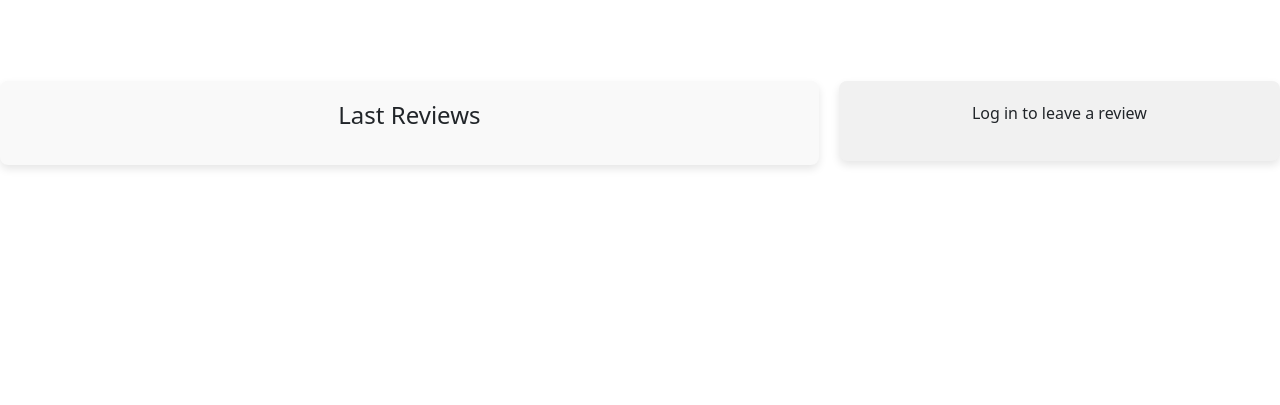
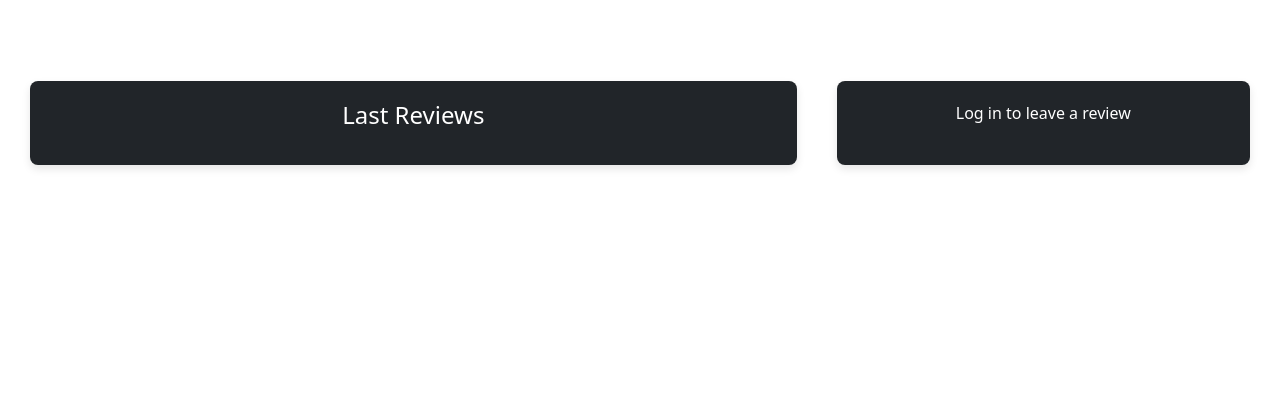
Before and after one commit to nazar0309/Game-Glance, a Django app: template gameblog/templates/gameblog/game_review.html in a window 1280 px wide. Shown: the part 163-568 px from the top of the page. Run offline with Django 4.2, Linux system fonts and the light colour scheme; the template is opened without the code that fills it, so the values that code supplies are empty; some libraries are stand-ins or nearby versions.

Commit message:
Add style to review cards

```diff
--- a/gameblog/templates/gameblog/game_review.html
+++ b/gameblog/templates/gameblog/game_review.html
@@ -15,8 +15,8 @@
     </div>
 </div>
 
-<div class='reviews_container'>
-    <div class='last_reviews'>
+<div class='reviews_container '>
+    <div class='last_reviews bg-dark text-white'>
         <h2>Last Reviews</h2>
         <div class="reviews_grid">
             {% for review in reviews %}
@@ -27,18 +27,19 @@
             {% endfor %}
         </div>
     </div>
-    <div class='add_review'>
+    <div class='add_review bg-dark text-white'>
         {% if user.is_authenticated %}
         <h2>Leave Review:</h2>
         <p>Posting as: {{ user.username }}</p>
         <form id="reviewForm" method="post" style="margin-top: 1.3em;">
             {{ review_form | crispy }}
             {% csrf_token %}
-            <button id="submitButton" type="submit" class="btn btn-signup btn-lg">Submit</button>
+            <button id="submitButton" type="submit" class="btn btn-outline-success">Submit</button>
         </form>
         {% else %}
         <p>Log in to leave a review</p>
         {% endif %}
     </div>
 </div>
+
 {% endblock %}
--- a/static/css/style.css
+++ b/static/css/style.css
@@ -92,84 +92,70 @@ body {
 
 /* Container holding both reviews sections */
 .reviews_container {
-    display: flex;                 /* Enables flexbox layout */
-    justify-content: space-between; /* Puts space between the two sections */
-    align-items: flex-start;       /* Aligns the items at the top */
-    margin: 20px 0;               /* Adds some space around the container */
+    display: flex;
+    justify-content: space-between;
+    align-items: stretch;
+    margin: 30px;
 }
 
-/* Last Reviews section (left side, takes 70% of the width) */
+/* Last Reviews section */
 .last_reviews {
-    text-align: center;
-    flex-basis: 65%;               /* Takes up 70% of the container width */
-    margin-right: 20px;            /* Adds space between the two sections */
+    align-items: center;
+    flex-basis: 65%;                 /* Takes up 65% of the container width */
+    margin-right: 40px;              /* Adds space between the two sections */
     padding: 20px;
-    background-color: #f9f9f9;     /* Light background for distinction */
-    border-radius: 8px;            /* Rounded corners */
-    box-shadow: 0 4px 8px rgba(0, 0, 0, 0.1); /* Light shadow for depth */
+    background-color: #f9f9f9;
+    border-radius: 8px;
+    box-shadow: 0 4px 8px rgba(0, 0, 0, 0.1);
+    display: flex;
+    flex-direction: column;
+    justify-content: space-between;
 }
 
-/* Add Review section (right side, takes 30% of the width) */
+/* Add Review section */
 .add_review {
-    text-align: center;
-    flex-basis: 35%;               /* Takes up 30% of the container width */
+    align-items: center;
+    flex-basis: 35%;                 /* Takes up 35% of the container width */
     padding: 20px;
-    background-color: #f1f1f1;     /* Light background */
+    background-color: #f1f1f1;
     border-radius: 8px;
-    box-shadow: 0 4px 8px rgba(0, 0, 0, 0.1); /* Light shadow */
+    box-shadow: 0 4px 8px rgba(0, 0, 0, 0.1);
+    display: flex;
+    flex-direction: column;
+    justify-content: space-between;
 }
 
-/* Adjusting the headings and other elements */
+/* Reviews grid: places cards in a row */
+.reviews_grid {
+    width: 100%;
+    display: flex;
+    flex-direction: column;  /* Stack the cards vertically */
+    gap: 15px;               /* Adds space between review cards */
+}
+
+/* Each review card */
+.review_card {
+    background-color: white;          /* White background for the cards */
+    color: #333;                      /* Dark text color */
+    padding: 15px;
+    border-radius: 8px;
+    box-shadow: 0 4px 6px rgba(0, 0, 0, 0.1); /* Light shadow for depth */
+    display: flex;
+    flex-direction: column;            /* Ensure it fills the width of the container */
+}
+
+/* Heading styles */
 .last_reviews h2, .add_review h2 {
     font-size: 24px;
     margin-bottom: 15px;
 }
 
-.last_review {
-    font-size: 16px;
-    color: #555;
-    margin-bottom: 10px;
-}
 
-/* Container for reviews */
-.reviews_container {
-    display: flex;
-    justify-content: space-between;
-    margin-top: 30px;
-}
 
-/* Left-side: Last Reviews Section */
-.last_reviews {
-    width: 70%;
-    padding-right: 20px;
-}
 
-/* Right-side: Add Review Section */
-.add_review {
-    width: 30%;
-    padding-left: 20px;
-}
 
-/* Reviews Grid */
-.reviews_grid {
-    display: grid;
-    grid-template-columns: repeat(3, 1fr); /* 3 columns */
-    gap: 20px; /* Spacing between reviews */
-}
 
-/* Individual Review Cards */
-.review_card {
-    background-color: #f8f9fa;
-    border-radius: 8px;
-    padding: 15px;
-    box-shadow: 0 4px 8px rgba(0, 0, 0, 0.1);
-}
 
-/* Review Text Styling */
-.review_card p {
-    font-size: 14px;
-    color: #555;
-}
 
 /* Ensure the grid layout adapts for smaller screens */
 @media (max-width: 1200px) {
```
